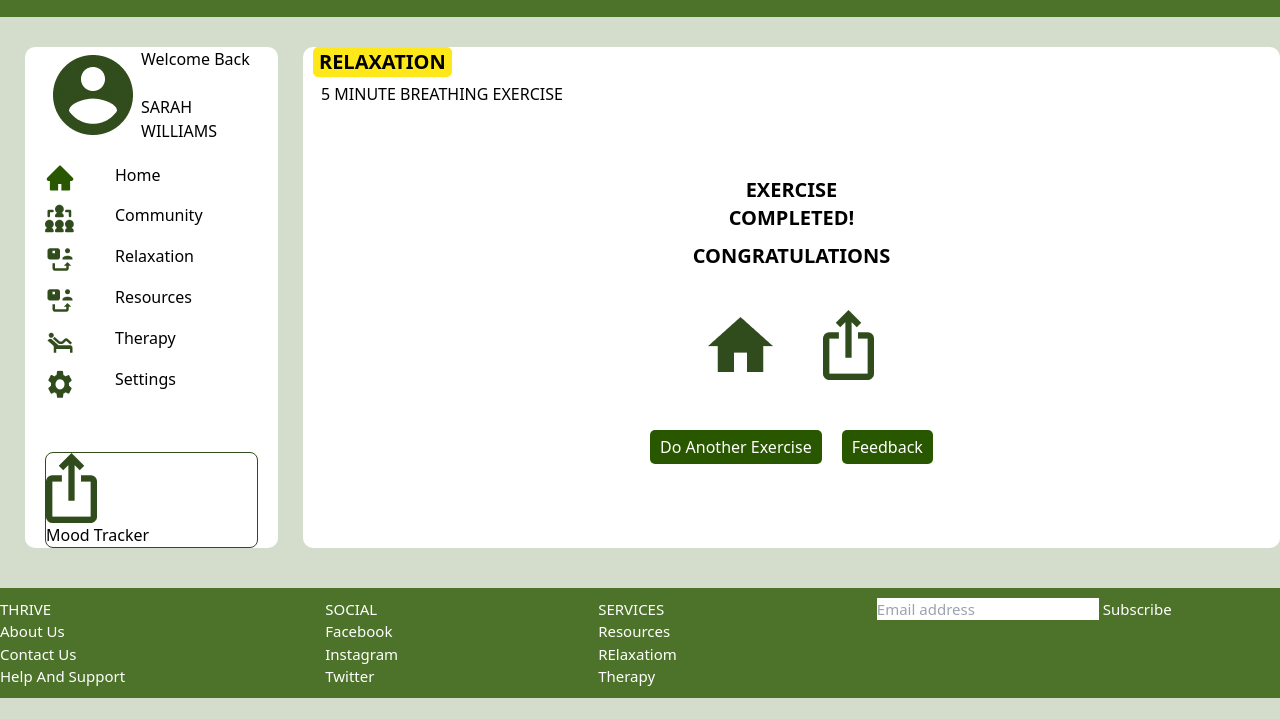
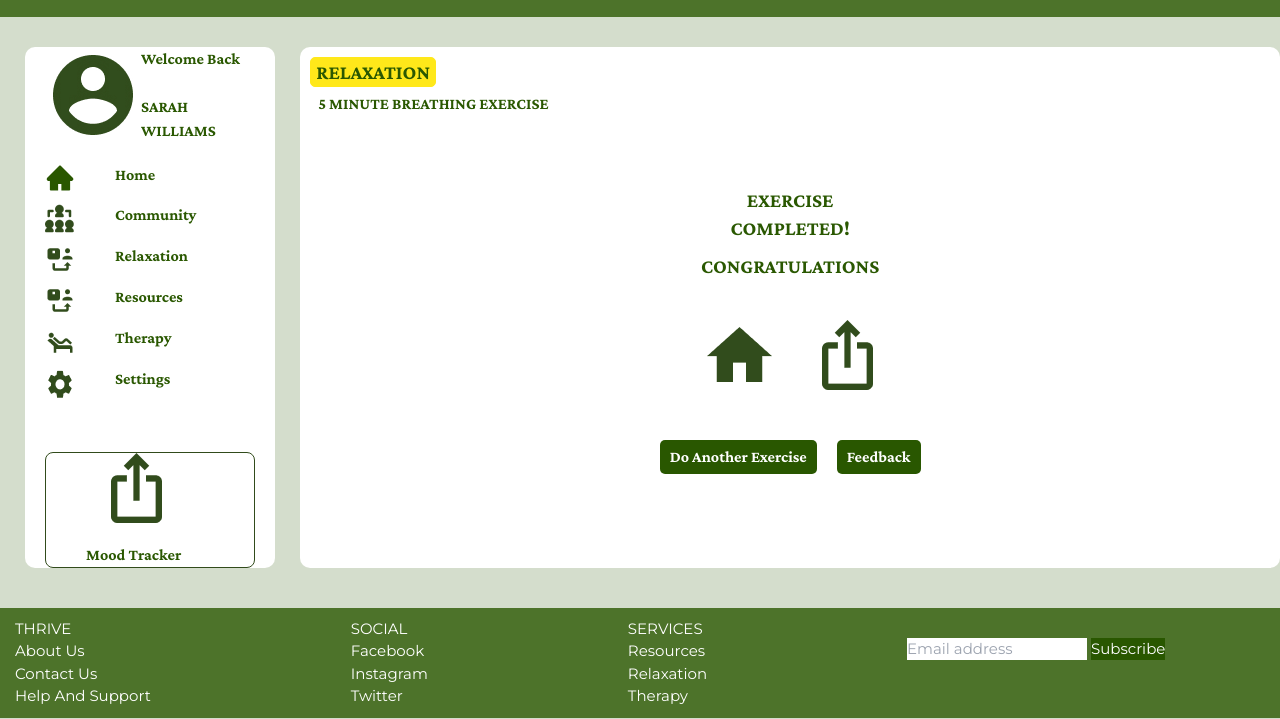
Before and after one commit to oluwaleke21/Relaxation-Page, a plain HTML site: page index.html in a window 1280 px wide. Shown: the part 81-800 px from the top of the page. Drawn offline with nearby package versions, Linux system fonts and the light colour scheme.

Commit message:
Relaxation Page 9

```diff
--- a/index.html
+++ b/index.html
@@ -9,7 +9,8 @@
     <script src="https://cdn.tailwindcss.com"></script>
     <link rel="preconnect" href="https://fonts.googleapis.com">
     <link rel="preconnect" href="https://fonts.gstatic.com" crossorigin>
-    <link href="https://fonts.googleapis.com/css2?family=Crimson+Pro:wght@700&display=swap" rel="stylesheet">
+    <link href="https://fonts.googleapis.com/css2?family=Crimson+Pro:wght@700&family=Montserrat:wght@400;600&display=swap" rel="stylesheet">
+    <link rel="stylesheet" href="style.css">
     <title>Relaxation Page</title>
 </head>
 
@@ -35,11 +36,11 @@
         </nav>
     </section>
 
-    <!-- RELAXATION -->
-    <section class="flex mt-[30px] mb-[40px]">
+    <!-- Side Menu -->
+    <section id="side-bar" class="flex mt-[30px] mb-[40px] text-[#2A5801]">
         <div class="bg-white w-3/10 rounded-[10px] mx-[25px] px-[20px]">
             <div class="flex">
-                <img class="w-15 h-15" src="Account circle.jpg" alt="profile icon">
+                <img class="w-15 h-15" src="/Icons/Account circle.jpg" alt="profile icon">
                 <div>
                     <p>Welcome Back</p> <br>
                     <h2>SARAH WILLIAMS</h2>
@@ -47,50 +48,50 @@
             </div>
 
             <ul class="mt-[20px]">
-                <li class="flex"><img src="ant-design_home-filled.png">
+                <li class="flex"><img src="/Icons/ant-design_home-filled.png">
                     <p class="ml-[40px]">Home</p>
                 </li>
-                <li class="flex mt-[10px]"><img src="Organization Chart People.png">
+                <li class="flex mt-[10px]"><img src="/Icons/Organization Chart People.png">
                     <p class="ml-[40px]">Community</p>
                 </li>
-                <li class="flex mt-[10px]"><img src="Supply Chain.png">
+                <li class="flex mt-[10px]"><img src="/Icons/Supply Chain.png">
                     <p class="ml-[40px]">Relaxation</p>
                 </li>
-                <li class="flex mt-[10px]"><img src="Supply Chain.png">
+                <li class="flex mt-[10px]"><img src="/Icons/Supply Chain.png">
                     <p class="ml-[40px]">Resources</p>
                 </li>
-                <li class="flex mt-[10px]"><img src="Therapy.png">
+                <li class="flex mt-[10px]"><img src="/Icons/Therapy.png">
                     <p class="ml-[40px]">Therapy</p>
                 </li>
-                <li class="flex mt-[10px]"><img src="Group.png">
+                <li class="flex mt-[10px]"><img src="/Icons/Group.png">
                     <p class="ml-[40px]">Settings</p>
                 </li>
             </ul>
 
             <div class="mt-[50px] rounded-lg border border-[#314B1B] items-center justify-center">
-                <img src="Vector.png" alt="">
-                <h3>Mood Tracker</h3>
+                <img class="mx-[65px]" src="/Icons/Vector.png" alt="">
+                <h3 class="mx-[40px] mt-[20px]">Mood Tracker</h3>
             </div>
 
         </div>
 
 
-        <div class="bg-white w-7/10 rounded-[10px]">
-            <div
-                class="bg-[#FFE81A] border border-[1px] border-[#FFE81A] inline-block mx-[10px] px-[5px] rounded-[5px]">
+        <!-- Relaxation -->
+        <div id="relaxation" class="bg-white w-7/10 rounded-[10px]">
+            <div class="bg-[#FFE81A] border border-[1px] border-[#FFE81A] inline-block mx-[10px] px-[5px] rounded-[5px] mt-[10px]">
                 <h2 class="text-xl font-bold">
                     RELAXATION
                 </h2>
 
             </div>
-            <p class="mx-[18px] mt-[5px]">5 MINUTE BREATHING EXERCISE</p>
+            <p class="mx-[18px] mt-[5px] text-[#2A5801]">5 MINUTE BREATHING EXERCISE</p>
 
-            <h1 class="mt-[70px] text-center mx-[410px] text-xl font-bold"> EXERCISE COMPLETED!</h1>
-            <h1 class="text-center mt-[10px] text-xl font-bold"> CONGRATULATIONS </h1>
+            <h1 class="mt-[70px] text-center mx-[410px] text-xl font-bold text-[#2A5801]"> EXERCISE COMPLETED!</h1>
+            <h1 class="text-center mt-[10px] text-xl font-bold text-[#2A5801]"> CONGRATULATIONS </h1>
 
             <div class="flex mt-[40px] justify-center items-center">
-                <img src="Vector-1.png">
-                <img class="ml-[50px]" src="Vector.png">
+                <img src="/Icons/Vector-1.png">
+                <img class="ml-[50px]" src="/Icons/Vector.png">
             </div>
 
             <div class="flex justify-center items-center mt-[50px]">
@@ -109,7 +110,7 @@
 
 
     <!-- FOOOTER -->
-    <footer class="bg-[#4D732A] text-white text-[15px] flex gap-[200px] py-[10px]">
+    <footer class="bg-[#4D732A] text-white text-[15px] flex gap-[200px] py-[10px] px-[15px]">
         <div>
             <a class="block" href="#">THRIVE</a>
             <a class="block" href="#">About Us</a>
@@ -125,13 +126,13 @@
         <div>
             <a class="block" href="#">SERVICES</a>
             <a class="block" href="#">Resources</a>
-            <a class="block" href="#">RElaxatiom</a>
+            <a class="block" href="#">Relaxation</a>
             <a class="block" href="#">Therapy</a>
         </div>
         <div>
             <form class="email-signup">
                 <input type="email" placeholder="Email address" required>
-                <button type="submit">Subscribe</button>
+                <button class="bg-[#295700] mt-[20px]" type="submit">Subscribe</button>
             </form>
         </div>
 
--- /dev/null
+++ b/style.css
@@ -0,0 +1,19 @@
+nav {
+    font-family: 'Crimson Pro', serif;
+}
+
+#side-bar {
+    font-family: 'Crimson Pro', serif;
+}
+
+#relaxation {
+    font-family: 'Crimson Pro', serif;
+}
+
+footer {
+    font-family: 'Montserrat', sans-serif;
+}
+
+#feedback {
+    font-family: 'Crimson Pro', serif;
+}
```
Also changed, not shown: Feedback.html (added, +91 -0 lines), Icons/Account circle.jpg (renamed from Account circle.jpg), Icons/Female Meditation.png (renamed from Female Meditation.png), Icons/Group.png (renamed from Group.png), Icons/Organization Chart People.png (renamed from Organization Chart People.png), Icons/Supply Chain.png (renamed from Supply Chain.png), Icons/Therapy.png (renamed from Therapy.png), Icons/Vector-1.png (renamed from Vector-1.png), Icons/Vector.png (renamed from Vector.png), Icons/ant-design_home-filled.png (renamed from ant-design_home-filled.png).
